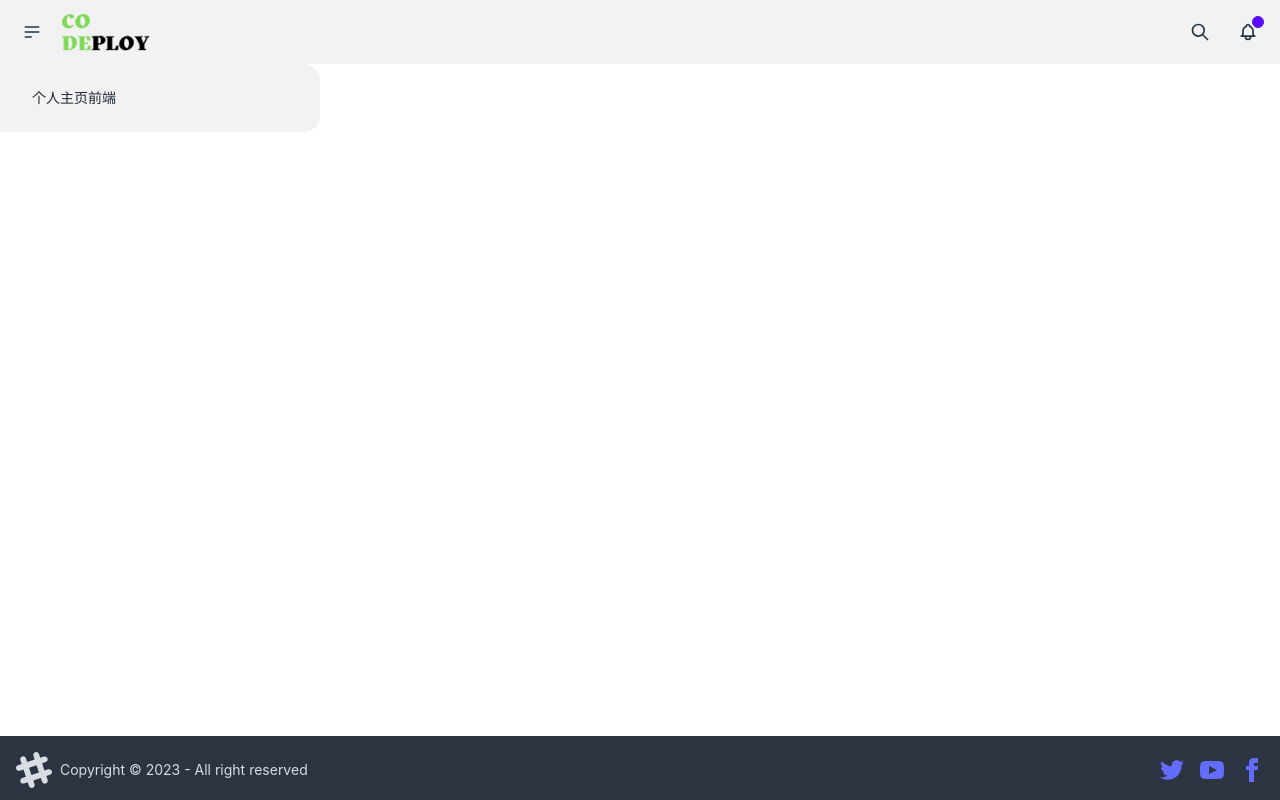
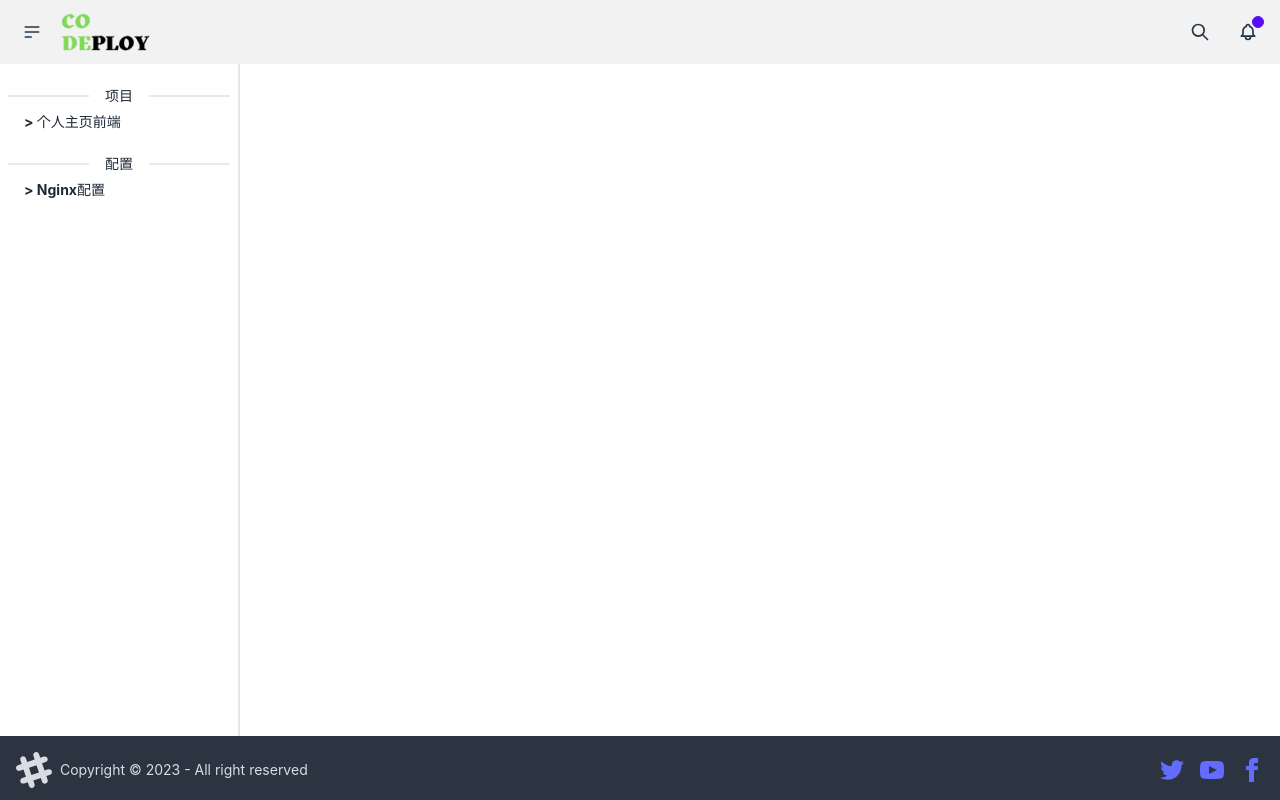
Before and after one commit to jiaw3i/codeploy-front, a React (Vite) app: page /deploy/1 in a window 1280 px wide. Built offline with nearby package versions, Linux system fonts and the light colour scheme.

Commit message:
add deploy detail page

```diff
--- /dev/null
+++ b/src/components/NginxConfig.tsx
@@ -0,0 +1,17 @@
+// import {useForm} from "react-hook-form";
+
+export default function NginxConfig() {
+    // const {register, handleSubmit, formState: {errors}} = useForm<Inputs>({
+    //     values: {
+    //         name: editProject.name,
+    //         description: editProject.description,
+    //         gitUrl: editProject.gitUrl,
+    //         homeUrl: editProject.homeUrl
+    //     }
+    // });
+    return (
+        <div>
+
+        </div>
+    )
+}
--- a/src/pages/deploy/DeployDetail.tsx
+++ b/src/pages/deploy/DeployDetail.tsx
@@ -26,11 +26,11 @@ export default function DeployDetail() {
         console.log(params.dtype)
     }, [])
     return (
-        <div>
+        <div className={"h-full"}>
             {/*<h1>{params.dtype}</h1>*/}
-            <aside className="flex flex-col bg-base-200 h-full w-80 rounded-tr-2xl rounded-br-2xl">
-                {/*<div className="w-60">*/}
-                <ul className="menu p-4 text-base-content ">
+            <aside className="flex flex-col bg-transparent h-full w-60  border-r-2">
+                <ul className="menu p-2 text-base-content ">
+                    <div className={"divider mb-0"}>项目</div>
                     {
                         projects.map(project => {
                             return (
@@ -46,13 +46,27 @@ export default function DeployDetail() {
                                             // document.getElementById("menu-control").click()
                                         }}>
                                         {/*{menuItem.icon}*/}
-                                        {project.cnTitle}
+                                        {"> " + project.cnTitle}
                                     </div>
                                 </li>
                             )
                         })
                     }
-
+                    <div className={"divider mb-0"}>配置</div>
+                    <li className="">
+                        <div
+                            className={"hover:text-black hover:bg-gray-300 font-bold text-l"}
+                            onClick={() => {
+                                // setTitle(menuItem.title);
+                                // 将manage profile改为manage/profile
+                                // navigate(menuItem.path)
+                                // // @ts-ignore
+                                // document.getElementById("menu-control").click()
+                            }}>
+                            {/*{menuItem.icon}*/}
+                            {"> Nginx配置"}
+                        </div>
+                    </li>
                 </ul>
             </aside>
         </div>
```
